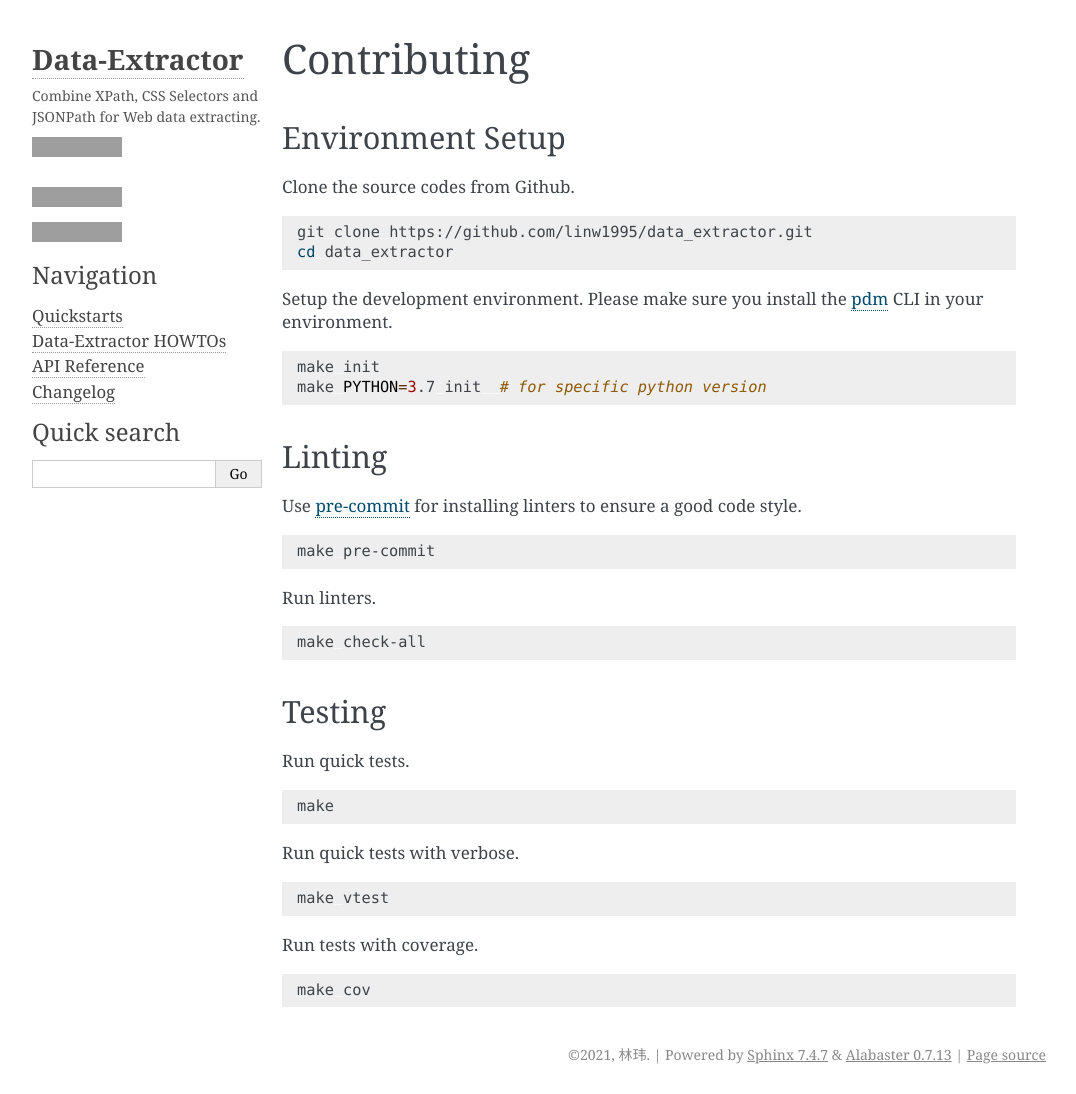
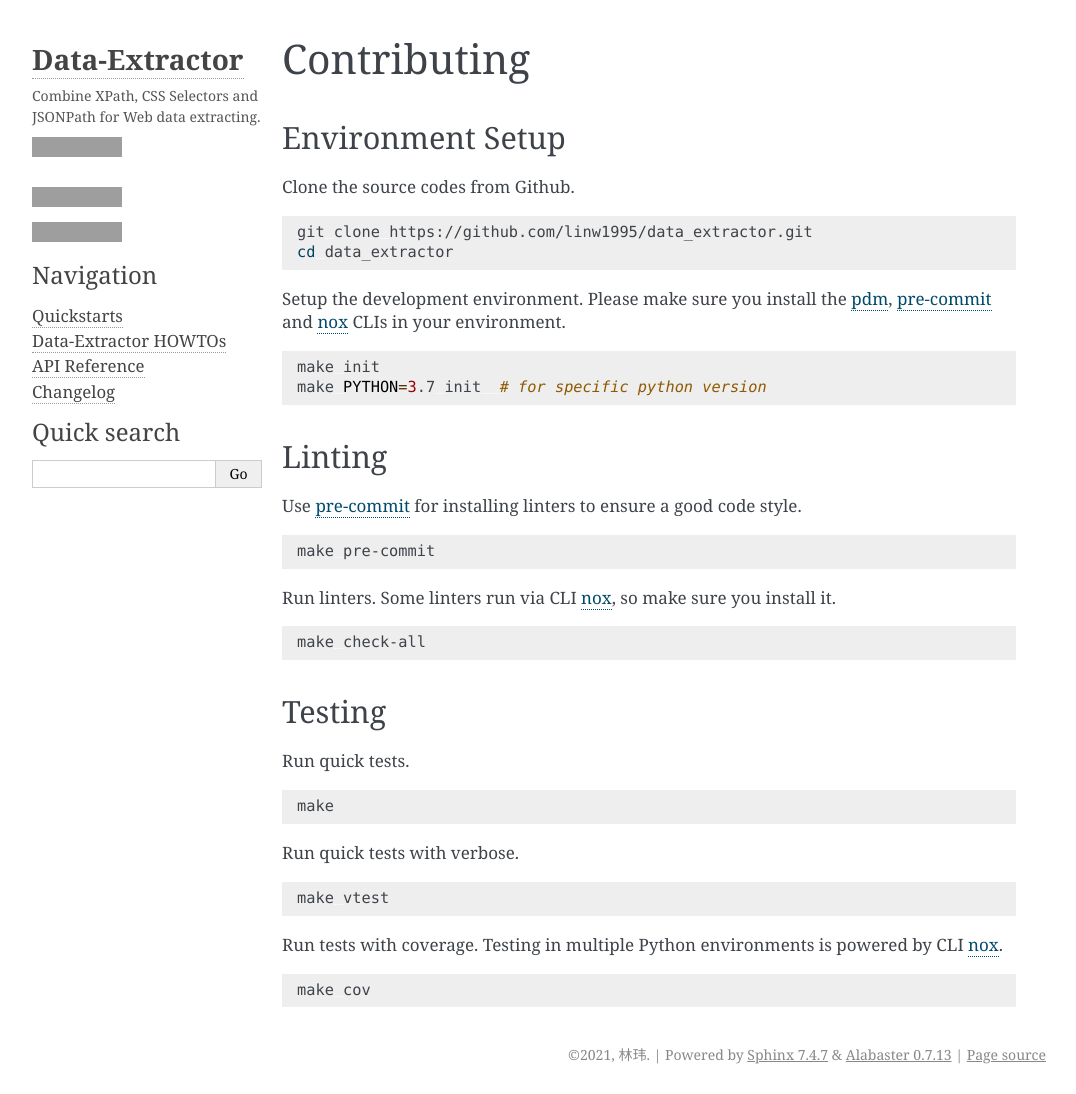
Before and after one commit to linw1995/data_extractor, a Sphinx documentation site: the page built from docs/source/contributing.rst, in a window 1280 px wide, cut to the strip 0-1094 px from the top of the page. Shown: the whole strip, without its empty margins (106-1182 px from the left). Built offline with Sphinx 7.4.7, drawn with Linux system fonts in a browser that asks for light colours; grey boxes are pictures that could not be loaded.

Commit message:
docs: update contributing.rst

```diff
--- a/docs/source/contributing.rst
+++ b/docs/source/contributing.rst
@@ -14,14 +14,12 @@ Clone the source codes from Github.
     cd data_extractor
 
 Setup the development environment.
-Please make sure you install the pdm_ CLI in your environment.
+Please make sure you install the pdm_, pre-commit_ and nox_ CLIs in your environment.
 
 .. code-block:: shell
 
     make init
     make PYTHON=3.7 init  # for specific python version
-
-.. _pdm: https://github.com/pdm-project/pdm
 
 Linting
 ~~~~~~~
@@ -32,13 +30,11 @@ Use pre-commit_ for installing linters to ensure a good code style.
 
     make pre-commit
 
-Run linters.
+Run linters. Some linters run via CLI nox_, so make sure you install it.
 
 .. code-block:: shell
 
     make check-all
-
-.. _pre-commit: https://pre-commit.com/
 
 Testing
 ~~~~~~~
@@ -55,8 +51,12 @@ Run quick tests with verbose.
 
     make vtest
 
-Run tests with coverage.
+Run tests with coverage. Testing in multiple Python environments is powered by CLI nox_.
 
 .. code-block:: shell
 
     make cov
+
+.. _pdm: https://github.com/pdm-project/pdm
+.. _pre-commit: https://pre-commit.com/
+.. _nox: https://nox.thea.codes/en/stable/
```
Also changed, not shown: README.rst (+7 -7 lines).
